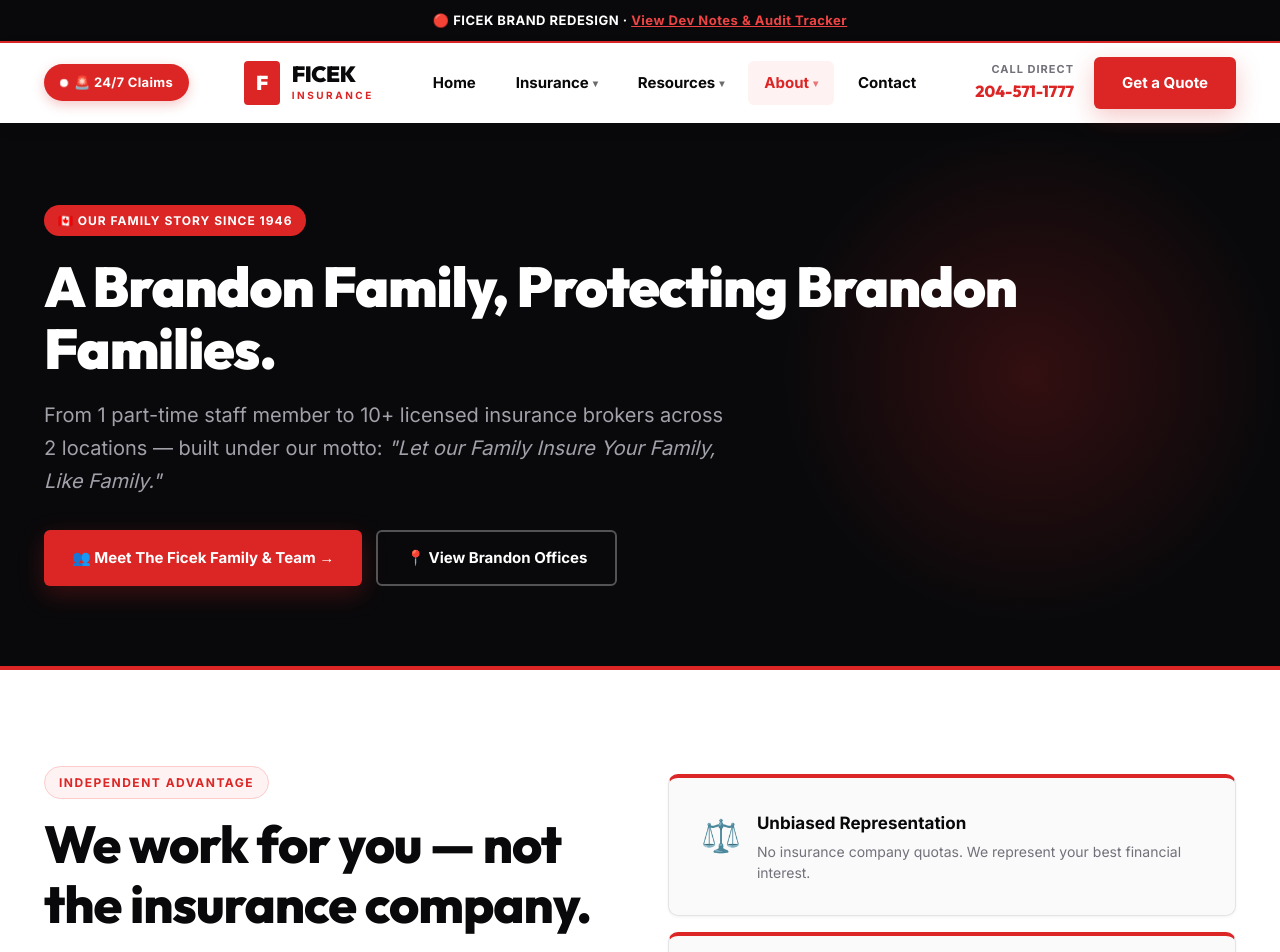
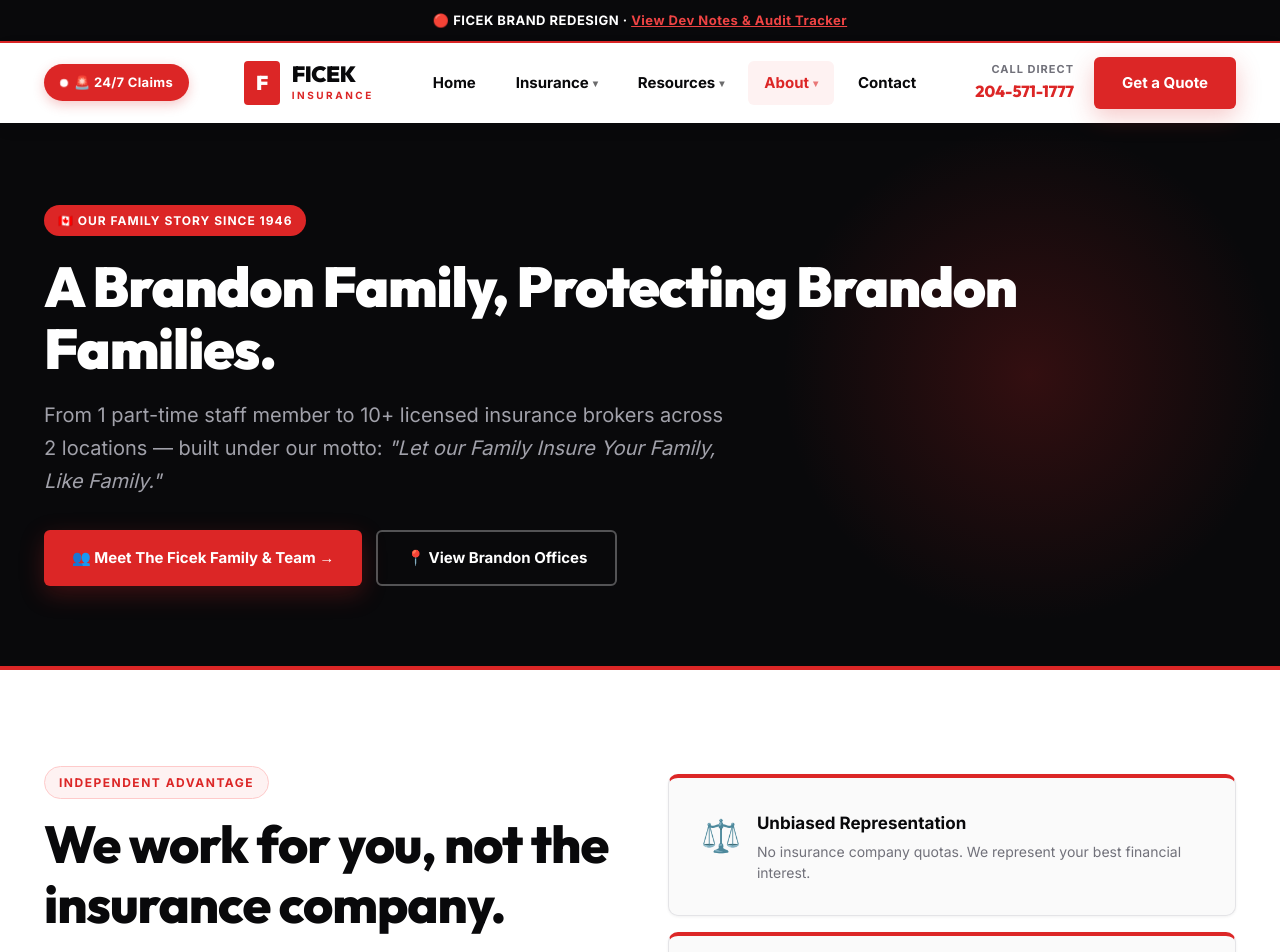
Before and after one commit to austinlmadeit/ficeks, a Next.js app: page /about in a window 1280 px wide. Shown: the top 952 px of the page. Built offline with nearby package versions, Linux system fonts and the light colour scheme.

Commit message:
Remove emdash from We work for you heading

```diff
--- a/app/about/page.js
+++ b/app/about/page.js
@@ -85,7 +85,7 @@
           <div style={{ display: 'grid', gridTemplateColumns: '1fr 1fr', gap: '56px', alignItems: 'center' }}>
             <div>
               <span className="section-tag">Independent Advantage</span>
-              <h2 className="section-title">We work for you — not the insurance company.</h2>
+              <h2 className="section-title">We work for you, not the insurance company.</h2>
               <p style={{ color: '#71717a', lineHeight: 1.75, marginBottom: '16px' }}>
                 Unlike captive insurance agents who can only sell one company's policies, Ficek Insurance is 100% independent. We shop Canada’s top insurance providers on your behalf to secure the best coverage at competitive rates.
               </p>
```
